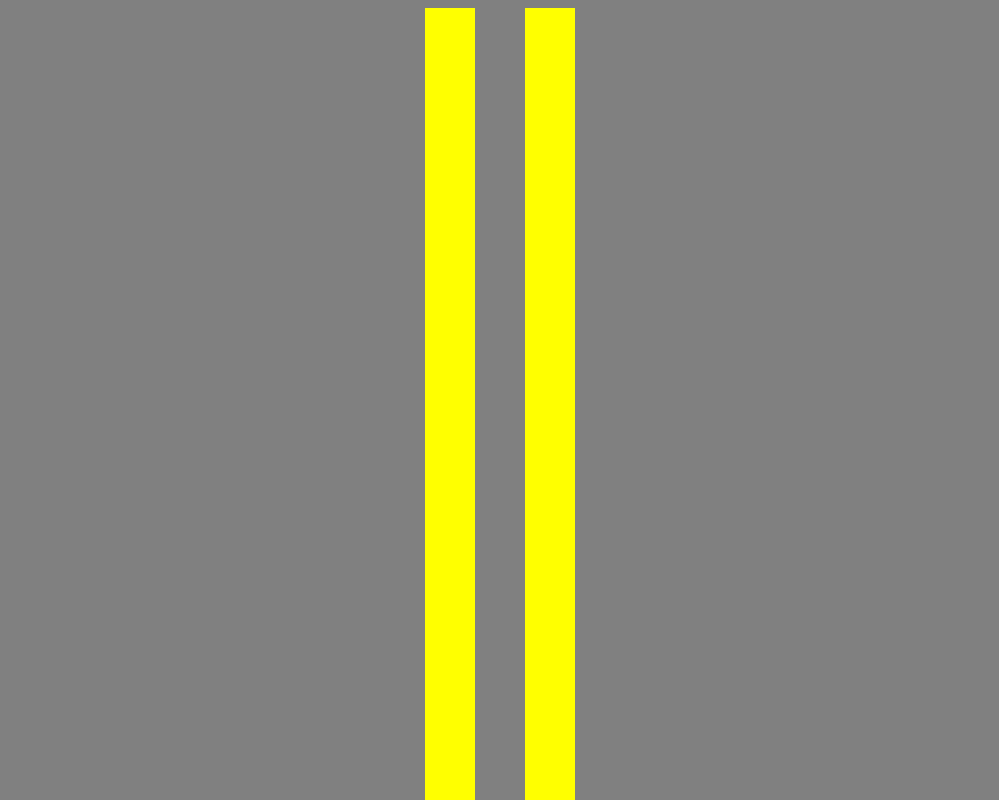
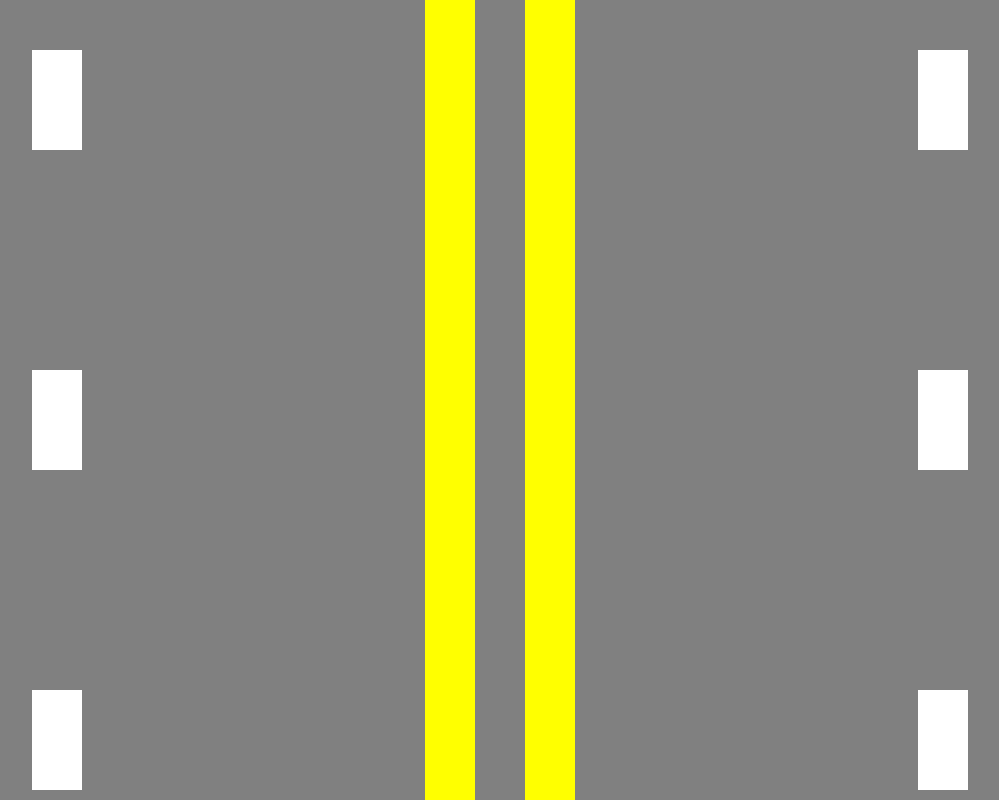
Before and after one commit to psh5496/til, a plain HTML site: page road.html in a window 1280 px wide. Shown: the top 800 px of the page, without its empty margins (140-1139 px from the left). Drawn offline with Linux system fonts and the light colour scheme.

Commit message:
[update]road.html
asdf

```diff
--- a/road.html
+++ b/road.html
@@ -2,8 +2,15 @@
     <head>
         <style>
 
+            *{
+                margin: 0px;
+                padding: 0px;
+            }
+
             body {
                 background-color: gray;
+                display:flex;
+                justify-content: space-around;
             }
 
             .yellow{
@@ -11,13 +18,39 @@
                 border-right: 50px yellow solid;
                 border-left: 50px yellow solid;
                 width:50px;
-                margin: 0 auto;
+            }
+
+            .white{
+                height: 100px;
+                width:50px;
+                margin-top:50px;
+                margin-bottom:220px;
+                background-color: white;
             }
         </style>
     </head>
 
     <body>
-        <div class="yellow">
+
+        <div class="leftline">
+            <div class="white"></div>
+            <div class="white"></div>
+            <div class="white"></div>
+            <div class="white"></div>
+            <div class="white"></div>
+            <div class="white"></div>
+
+        </div>
+
+        <div class="yellow"></div>
+
+        <div class="rightline">
+            <div class="white"></div>
+            <div class="white"></div>
+            <div class="white"></div>
+            <div class="white"></div>
+            <div class="white"></div>
+            <div class="white"></div>
 
         </div>
     </body>
```
Also changed, not shown: assignment1.html (added).
